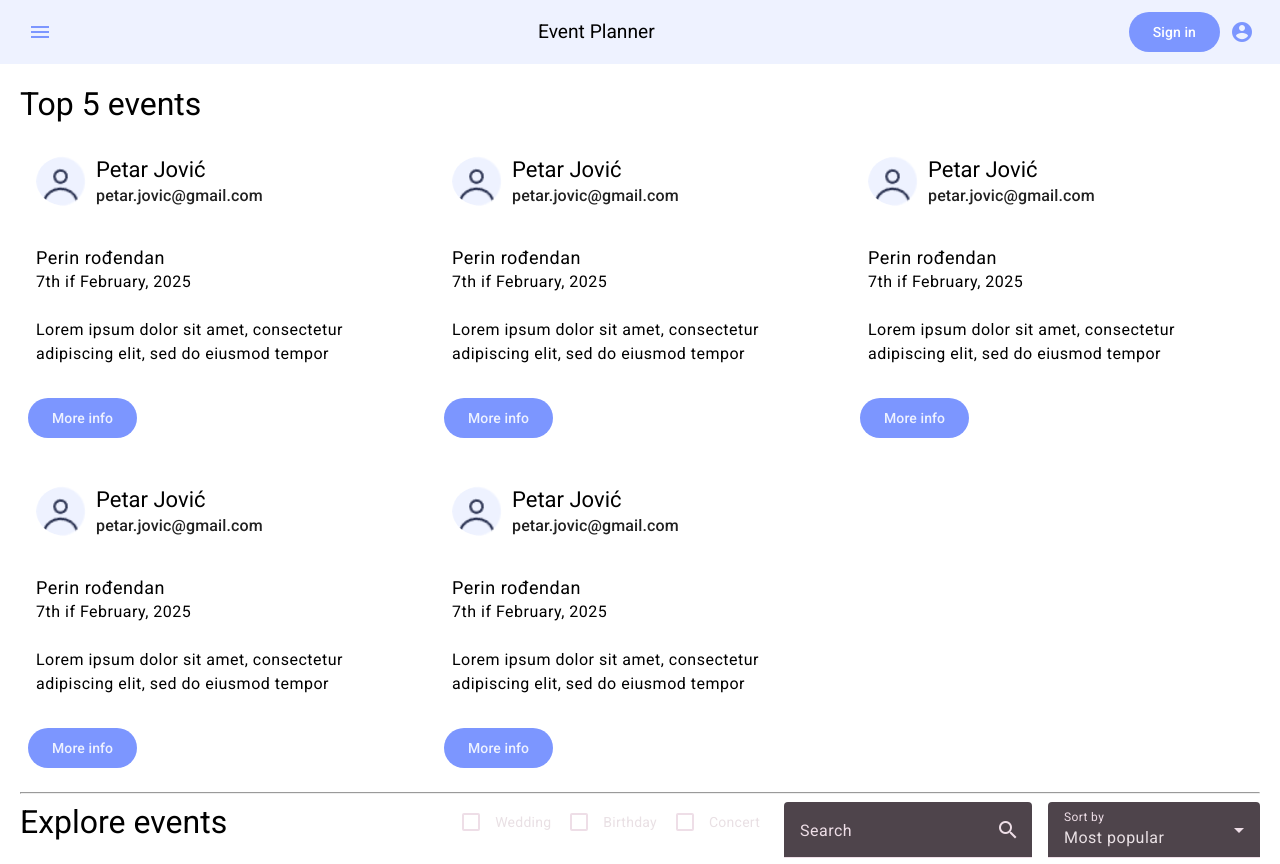
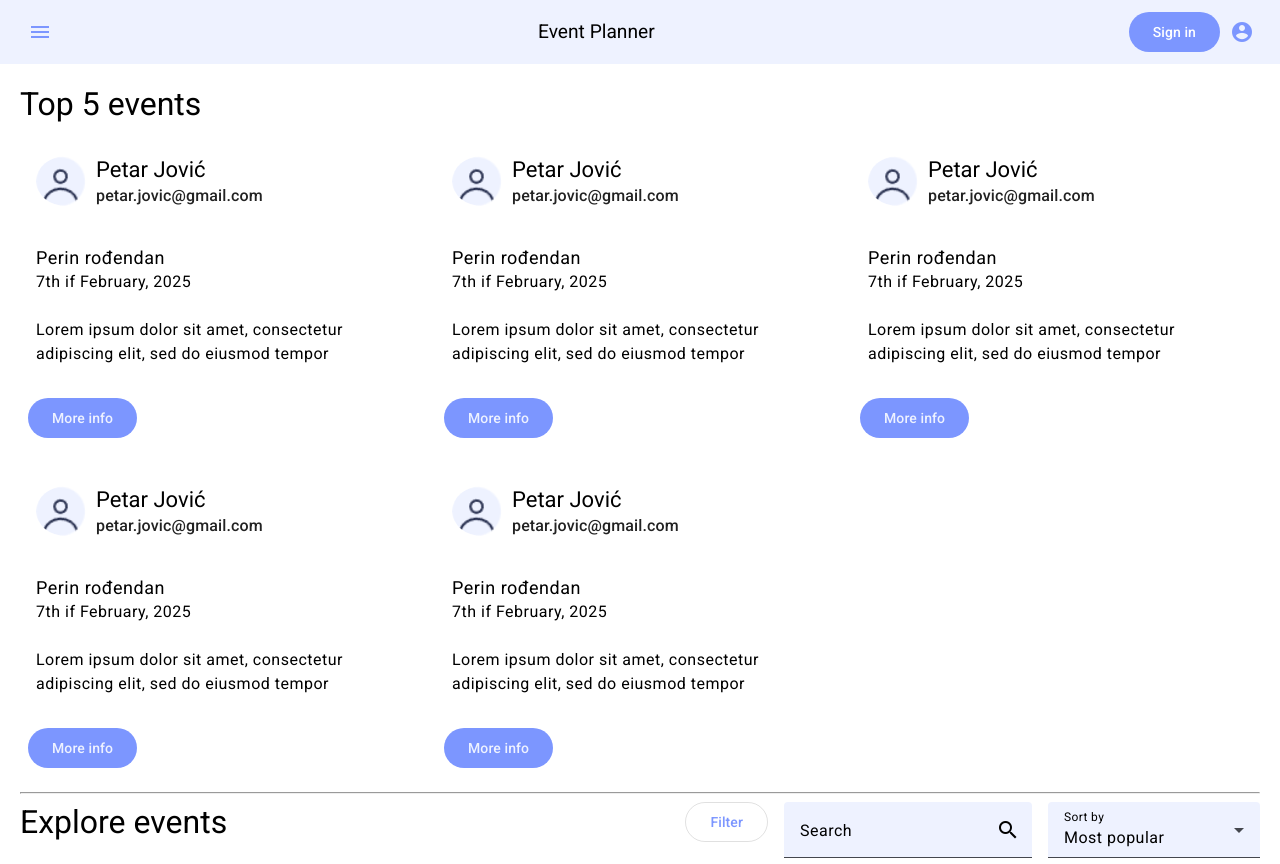
Before and after one commit to kzi-nastava/iks-project-event-planner-siit-2024-team-2, an Angular app: page /home in a window 1280 px wide. Built offline with nearby package versions, Linux system fonts and the light colour scheme.

Commit message:
Update styling of options

```diff
--- a/angular.json
+++ b/angular.json
@@ -28,7 +28,7 @@
             ],
             "styles": [
               "src/styles.scss",
-              "@angular/material/prebuilt-themes/magenta-violet.css"
+              "@angular/material/prebuilt-themes/azure-blue.css"
             ],
             "scripts": [],
             "server": "src/main.server.ts",
@@ -92,7 +92,7 @@
             ],
             "styles": [
               "src/styles.css",
-              "@angular/material/prebuilt-themes/magenta-violet.css"
+              "@angular/material/prebuilt-themes/azure-blue.css"
             ],
             "scripts": []
           }
--- /dev/null
+++ b/src/app/dialog/filter-dialog/filter-dialog.component.css
@@ -0,0 +1,16 @@
+.filter-category {
+    margin-bottom: 16px;
+}
+
+.filter-category h3 {
+    margin-bottom: 8px;
+}
+
+.mdc-label {
+    color: green !important;
+}
+
+.mat-dialog-title {
+    padding-top: 20px;
+    padding-left: 20px;
+}
--- /dev/null
+++ b/src/app/dialog/filter-dialog/filter-dialog.component.html
@@ -0,0 +1,26 @@
+<h3 mat-dialog-title>Filter Events</h3>
+<mat-dialog-content color="primary">
+  <div class="filter-category">
+    <h3>Category 1</h3>
+    <mat-checkbox color="primary">Option 1</mat-checkbox>
+    <mat-checkbox color="primary">Option 2</mat-checkbox>
+    <mat-checkbox color="primary">Option 3</mat-checkbox>
+  </div>
+
+  <div class="filter-category">
+    <h3>Category 2</h3>
+    <mat-checkbox color="primary">Option A</mat-checkbox>
+    <mat-checkbox color="primary">Option B</mat-checkbox>
+  </div>
+
+  <div class="filter-category">
+    <h3>Category 3</h3>
+    <mat-checkbox color="primary">Option X</mat-checkbox>
+    <mat-checkbox color="primary">Option Y</mat-checkbox>
+  </div>
+</mat-dialog-content>
+
+<mat-dialog-actions>
+  <button  color="primary" mat-flat-button mat-dialog-close>Cancel</button>
+  <button  color="primary" mat-flat-button mat-dialog-close>Apply Filters</button>
+</mat-dialog-actions>
--- a/src/app/layout/home/home.component.html
+++ b/src/app/layout/home/home.component.html
@@ -11,11 +11,7 @@
     <h4>Explore events</h4>
   </div>
   <div class="options row">
-    <div class="filter-checkboxes">
-      <mat-checkbox>Wedding</mat-checkbox>
-      <mat-checkbox>Birthday</mat-checkbox>
-      <mat-checkbox>Concert</mat-checkbox>
-    </div>
+    <button mat-stroked-button color="primary" (click)="openFilterDialog()">Filter</button>
     <mat-form-field appearance="fill" class="search-field" color="primary">
       <mat-label>Search</mat-label>
       <input matInput (input)="onSearch($event)" placeholder="Enter search term" />
@@ -59,11 +55,7 @@
     <h4>Explore services and products</h4>
   </div>
   <div class="options row">
-    <div class="filter-checkboxes">
-      <mat-checkbox>Caterring</mat-checkbox>
-      <mat-checkbox>Music</mat-checkbox>
-      <mat-checkbox>Balloons</mat-checkbox>
-    </div>
+    <button mat-stroked-button color="primary" (click)="openFilterDialog()">Filter</button>
     <mat-form-field appearance="fill" class="search-field" color="primary">
       <mat-label>Search</mat-label>
       <input matInput (input)="onSearch($event)" placeholder="Enter search term" />
--- a/src/app/layout/home/home.component.ts
+++ b/src/app/layout/home/home.component.ts
@@ -15,6 +15,8 @@ import { BrowserModule } from '@angular/platform-browser';
 import { MatCheckbox } from '@angular/material/checkbox';
 import { MatOption, MatSelect } from '@angular/material/select';
 import {MatPaginatorModule} from '@angular/material/paginator';
+import { MatDialog } from '@angular/material/dialog';
+import { FilterDialogComponent } from '../../dialog/filter-dialog/filter-dialog.component';
 
 @Component({
   selector: 'app-home',
@@ -59,4 +61,14 @@ export class HomeComponent {
     this.searchTerm = event.target.value;
     console.log('Search term:', this.searchTerm);
   }
+
+  constructor(public dialog: MatDialog) {}
+  openFilterDialog(): void {
+    const dialogRef = this.dialog.open(FilterDialogComponent);
+
+    dialogRef.afterClosed().subscribe(result => {
+      console.log('The dialog was closed');
+      // Here you can handle the selected filters if needed
+    });
+  }
 }
--- a/src/styles.scss
+++ b/src/styles.scss
@@ -36,5 +36,15 @@ $event-planner-theme: mat.m2-define-light-theme((
 ));
 @include mat.all-component-themes($event-planner-theme);
 
+:root {
+    --mdc-dialog-container-color: #EEF2FF;
+    --mdc-filled-text-field-container-color: #EEF2FF !important;
+    --mdc-filled-text-field-label-text-color: black !important;
+    --mat-select-enabled-trigger-text-color: black !important;
+    --mdc-icon-button-icon-color: black !important;
+    --mdc-filled-text-field-focus-label-text-color:#{map-get($event-planner-pallete, 500)} !important;
+    --mdc-dialog-supporting-text-color:#{map-get($event-planner-pallete, 500)} !important;
+};
+
 html, body { height: 100%; }
 body { margin: 0; font-family: Roboto, "Helvetica Neue", sans-serif;}
```
Also changed, not shown: src/app/dialog/filter-dialog/filter-dialog.component.ts (added, +14 -0 lines), 1 other file (tests, documents, lock files or other folders).
